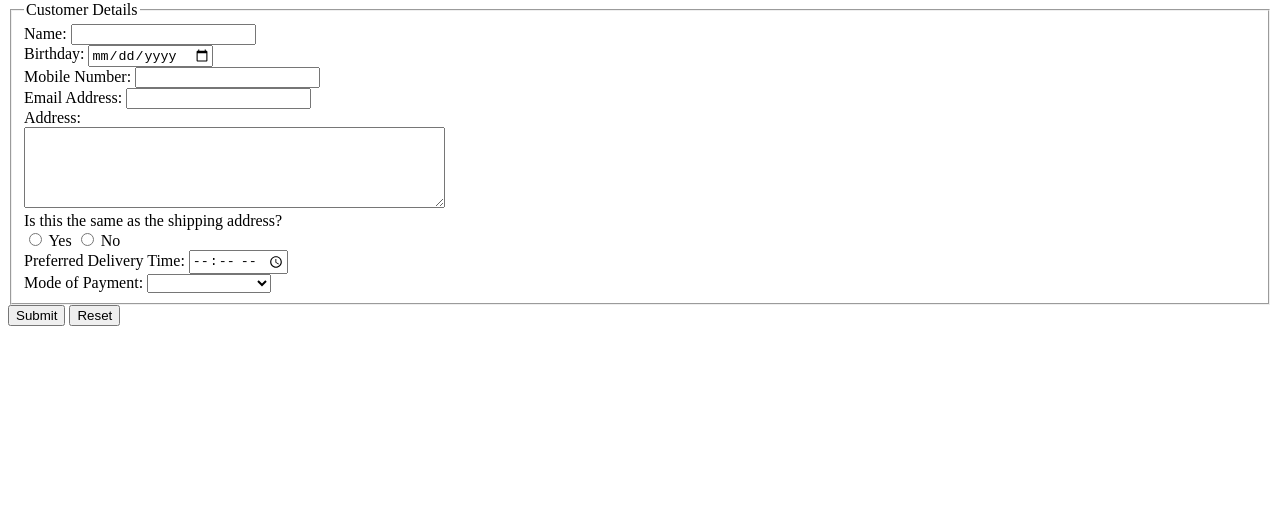
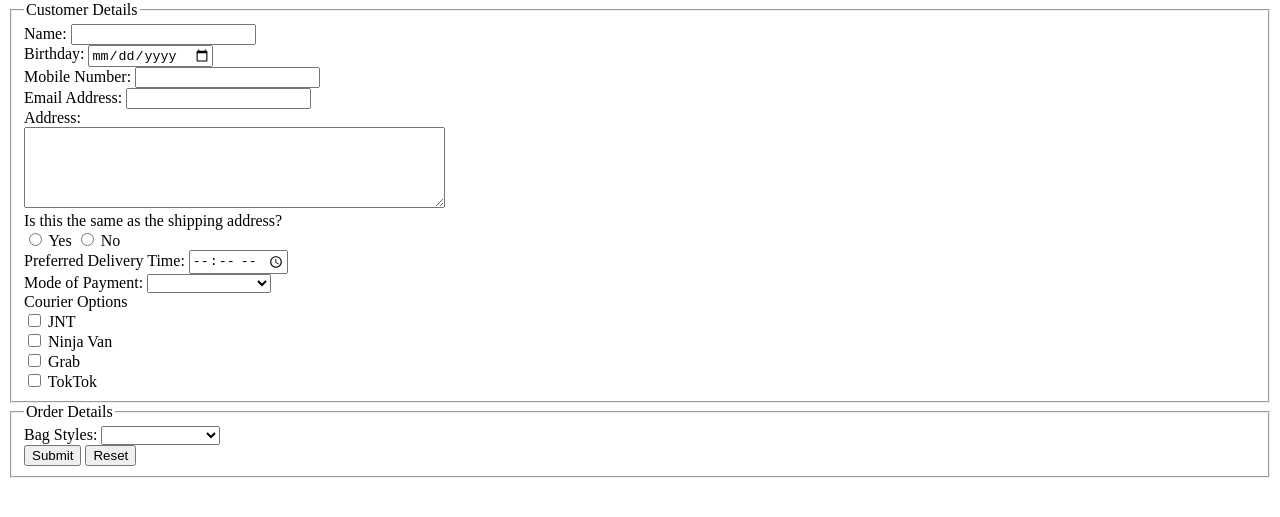
Before and after one commit to kennethtegrado/cmsc12-projects, a plain HTML site: page Main Exercises/TEGRADOK_exer8/index.html in a window 1280 px wide. Shown: the part 79-596 px from the top of the page. Drawn offline with Linux system fonts and the light colour scheme.

Commit message:
init order details fieldset

```diff
--- a/Main Exercises/TEGRADOK_exer8/index.html
+++ b/Main Exercises/TEGRADOK_exer8/index.html
@@ -153,9 +153,45 @@
             </div>
 
             <!-- Container for Courier Options -->
+            <div>
+              <label>Courier Options</label><br />
+              <input type="checkbox" name="jnt" id="jnt" />
+              <label for="jnt">JNT</label>
+              <br />
+              <input type="checkbox" name="ninja" id="ninja" />
+              <label for="ninja">Ninja Van</label>
+              <br />
+              <input type="checkbox" name="grab" id="grab" />
+              <label for="grab">Grab</label>
+              <br />
+              <input type="checkbox" name="toktok" id="toktok" />
+              <label for="toktok">TokTok</label>
+            </div>
           </fieldset>
-          <input type="submit" />
-          <input type="reset" />
+
+          <!-- Create a fieldset to tell browser to make a section for Order Details -->
+          <fieldset>
+            <!-- Show that this section is for Order Details via legend element -->
+            <legend>Order Details</legend>
+
+            <!-- Container for styles of bag -->
+            <div>
+              <label for="styles">Bag Styles: </label>
+              <select name="styles" id="styles">
+                <option disabled selected></option>
+                <option value="satchel">Satchel</option>
+                <option value="folderpurse">Folder Purse</option>
+                <option value="backpackpurse">Backpack Purse</option>
+                <option value="tote">Tote Bag</option>
+                <option value="duffel">Duffel</option>
+                <option value="bucketbag">Bucket Bag</option>
+                <option value="messengerbag">Messenger Bag</option>
+              </select>
+            </div>
+
+            <input type="submit" />
+            <input type="reset" />
+          </fieldset>
         </form>
       </section>
     </main>
```
